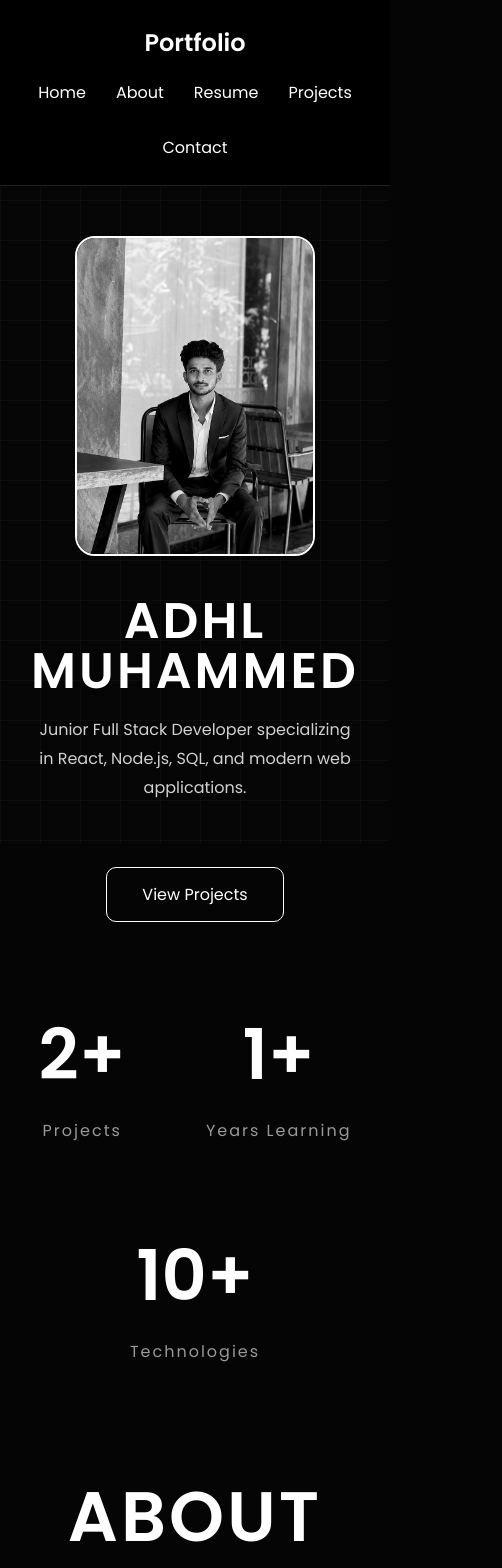
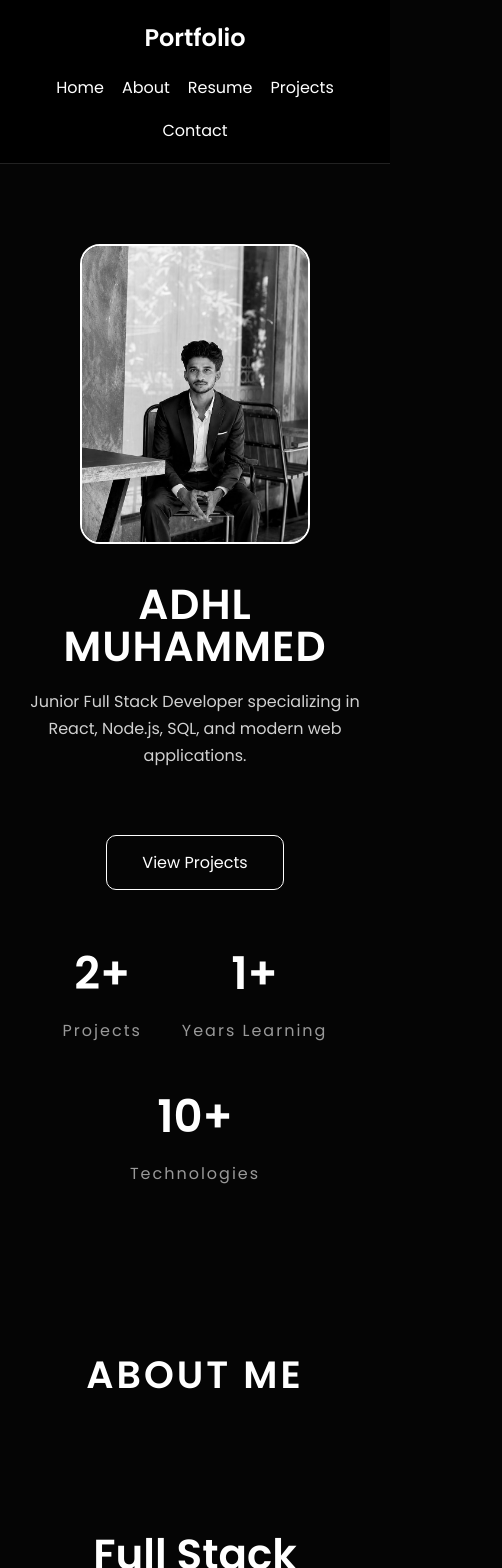
Before and after one commit to aadhlmuhammedt-lang/Adhl-portfolio-website, a React (Vite) app in the folder portfolio-website/: page / in a window 390 px wide. Shown: the top 1568 px of the page, 502 px wide, since content can reach past the window. Built offline with nearby package versions, Linux system fonts and the light colour scheme.

Commit message:
Improved responsive design and layout

```diff
--- a/portfolio-website/src/components/style.css
+++ b/portfolio-website/src/components/style.css
@@ -8,10 +8,16 @@
   scroll-behavior:smooth;
 }
 
+img{
+  max-width:100%;
+}
+
+html,
 body{
+  width:100%;
+  overflow-x:hidden;
   background:#050505;
   color:#fff;
-  overflow-x:hidden;
 }
 
 .stats{
@@ -133,7 +139,7 @@ body::after{
 }
 
 .section-title{
-  font-size:70px;
+  font-size:clamp(38px, 7vw, 70px);
   margin-bottom:60px;
   text-transform:uppercase;
   letter-spacing:3px;
@@ -211,7 +217,7 @@ body::after{
 /* TITLE */
 
 .hero-title{
-  font-size:90px;
+  font-size:clamp(42px, 8vw, 90px);
   font-weight:700;
   line-height:1;
   text-transform:uppercase;
@@ -249,7 +255,6 @@ body::after{
   background:transparent;
   color:#fff;
   cursor:pointer;
-  transition:0.3s;
   font-size:16px;
   transition:0.3s ease;
 }
@@ -258,21 +263,6 @@ body::after{
   background:#fff;
   color:#000;
   transform:translateY(-3px);
-}
-
-/* PROJECT CARD */
-
-.project-card{
-  margin-top:30px;
-  width:320px;
-  padding:25px;
-  border:1px solid #fff;
-  transition:0.3s;
-}
-
-.project-card:hover{
-  transform:translateY(-10px);
-  background:#111;
 }
 
 /* CONTACT */
@@ -631,23 +621,69 @@ body::after{
   .navbar{
     flex-direction:column;
     gap:20px;
+    padding:20px;
   }
 
   .navbar ul{
     flex-wrap:wrap;
     justify-content:center;
+    gap:18px;
+  }
+
+  .section{
+    padding:80px 20px;
   }
 
   .hero-title{
-    font-size:50px;
+    text-align:center;
+    letter-spacing:1px;
   }
 
   .hero-sub{
     font-size:16px;
+    text-align:center;
+    line-height:1.7;
   }
 
   .profile-img{
-    width:240px;
-    height:320px;
+    width:230px;
+    height:300px;
   }
+
+  .stats{
+    gap:40px;
+    margin-top:50px;
+  }
+
+  .stats h1{
+    font-size:45px;
+  }
+
+  .about-container{
+    grid-template-columns:1fr;
+    gap:40px;
+  }
+
+  .about-cards{
+    grid-template-columns:1fr;
+  }
+
+  .projects-container{
+    grid-template-columns:1fr;
+  }
+
+  .resume-container{
+    grid-template-columns:1fr;
+  }
+
+  .contact-container{
+    grid-template-columns:1fr;
+  }
+
+  .floating-icons{
+    flex-wrap:wrap;
+    justify-content:center;
+    gap:20px;
+  }
+
 }
```
